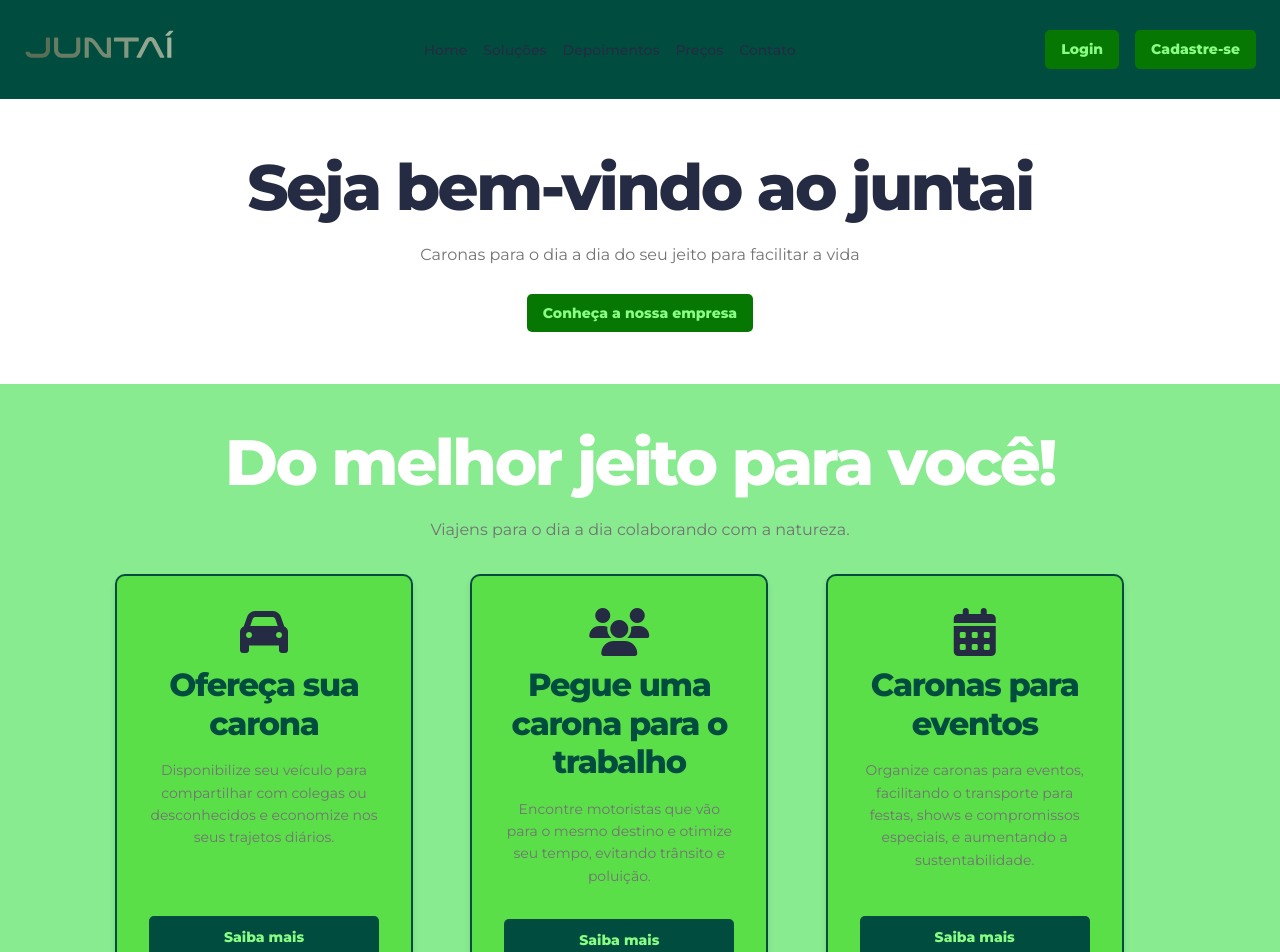
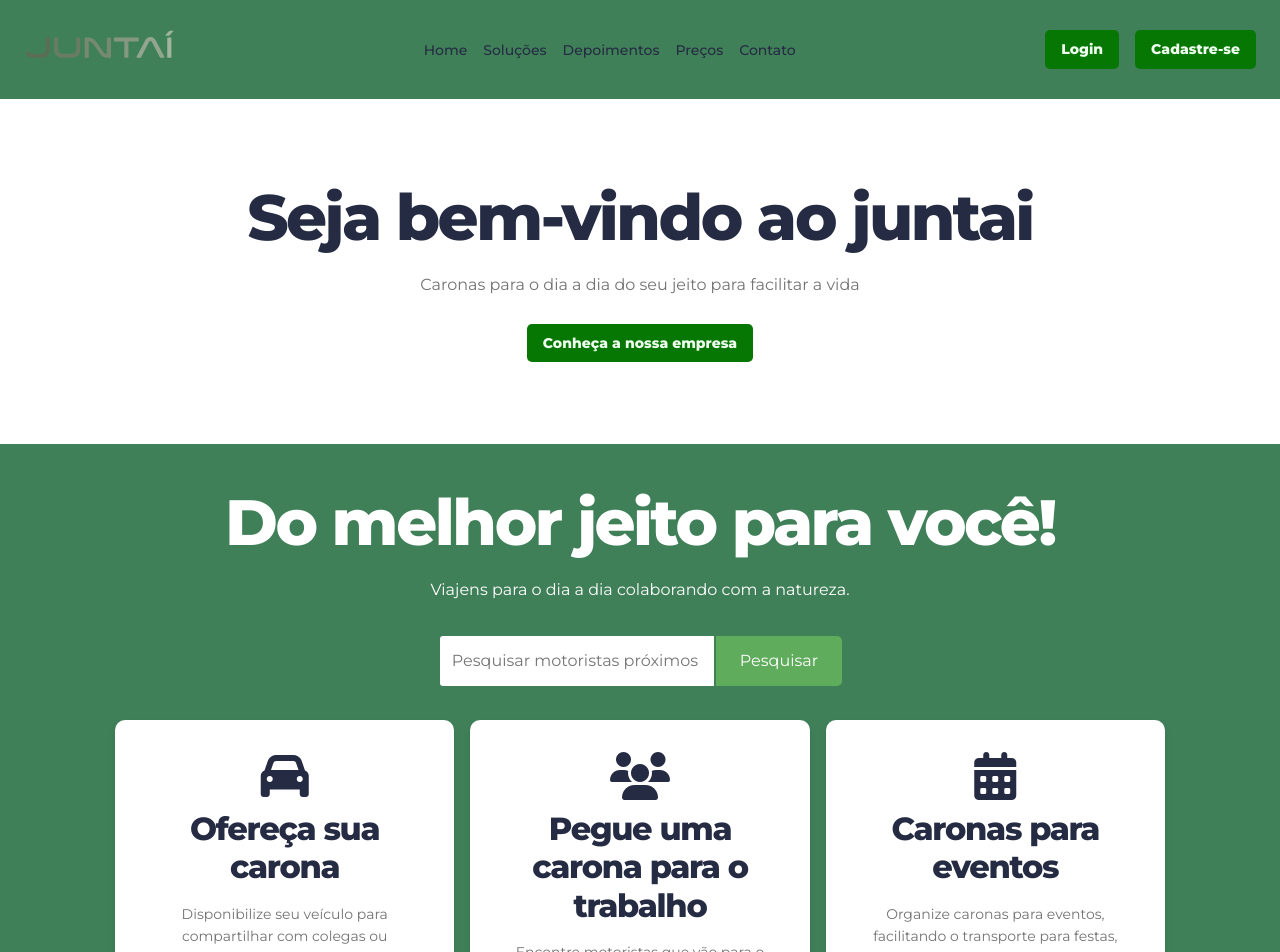
Before and after one commit to gzcottet/project, a React (Vite) app: page / in a window 1280 px wide. Shown: the top 952 px of the page. Built offline with nearby package versions, Linux system fonts and the light colour scheme.

Commit message:
ultima atualizacao

```diff
--- a/src/components/Solutions.tsx
+++ b/src/components/Solutions.tsx
@@ -1,13 +1,20 @@
-import '../styles/solutions.css';
-import '@fortawesome/fontawesome-free/css/all.min.css'; // Certifique-se de que a importação está aqui
+import "../styles/solutions.css";
+import "@fortawesome/fontawesome-free/css/all.min.css";
 
 const Solutions = () => {
   return (
     <section className="solutions container py-lg">
       <h2>Do melhor jeito para você!</h2>
-      <p>
-       Viajens para o dia a dia colaborando com a natureza.
+      <p style={{ color: "#ffffff" }}>
+        Viajens para o dia a dia colaborando com a natureza.
       </p>
+
+      {/* Box de Pesquisa */}
+      <div className="search-box">
+        <input type="text" placeholder="Pesquisar motoristas próximos de mim" />
+        <button className="search-btn">Pesquisar</button>
+      </div>
+
       <div className="even-columns gap-1">
         <div className="card">
           <i className="fas fa-car" style={{ fontSize: '3rem', marginBottom: '10px' }}></i>
--- a/src/styles/hero.css
+++ b/src/styles/hero.css
@@ -1,6 +1,6 @@
 section {
   padding: 4rem 2rem;
-    background-color: #7fda86;
+  background-color: #ffffff;
   text-align: center;
 }
 
@@ -25,7 +25,7 @@ section {
 .btn {
   padding: 1rem 2rem;
   background-color: #007bff;
-    color: rgb(129, 189, 111);
+  color: rgb(255, 255, 255);
   text-decoration: none;
   border-radius: 5px;
 }
--- a/src/styles/heroSection.css
+++ b/src/styles/heroSection.css
@@ -4,27 +4,10 @@
     position: relative;
     overflow: hidden;
     background-color: #ffffff; /* Fundo branco para a seção */
-    padding: 50px 0; /* Espaçamento na seção */
+    padding: 100px 15; /* Espaçamento na seção */
 }
 
-/* Estilos para as imagens dos retângulos */
-.rectangle-one {
-    position: absolute;
-    top: 20px; /* Ajuste a posição vertical */
-    left: 20px; /* Ajuste a posição horizontal */
-    width: 150px; /* Ajuste o tamanho conforme necessário */
-    height: auto;
-    z-index: 1; /* Certifique-se de que esteja atrás do conteúdo */
-}
 
-.rectangle-two {
-    position: absolute;
-    top: 20px; /* Ajuste a posição vertical */
-    right: 20px; /* Ajuste a posição horizontal */
-    width: 150px; /* Ajuste o tamanho conforme necessário */
-    height: auto;
-    z-index: 1; /* Certifique-se de que esteja atrás do conteúdo */
-}
 
 .hero-content {
     position: relative; /* Para garantir que o conteúdo fique acima das imagens */
--- a/src/styles/index.css
+++ b/src/styles/index.css
@@ -14,13 +14,13 @@
 }
 
 :root{
-    --bg-color: #88eb90;
-    --primary-color: #81e686;
-    --secondary-color: #7aff7a;
+    --bg-color: #408059;
+    --primary-color: #408059;
+    --secondary-color: #5c4848;
     --text-color: #252B42;
     --second-text-color: #737373;
-    --ligth-gray:#5bdf49;
-    --light-text-color:#88fd84;
+    --ligth-gray:#ffffff;
+    --light-text-color:#efffef;
 
     --ff-sans: "Montserrat", system-ui, sans-serif;
     --fw-base: 400;
--- a/src/styles/solutions.css
+++ b/src/styles/solutions.css
@@ -1,84 +1,3 @@
-/* Cores principais */
-:root {
-    --bg-color: #9af597; /* Verde claro para o fundo da tela */
-    --navbar-bg-color: #004d40; /* Verde escuro para a navbar */
-    --navbar-btn-bg-color: #8ff38b; /* Verde escuro para os botões da navbar */
-    --navbar-btn-color: #79fa7f; /* Botões brancos na navbar */
-    --primary-color: hsl(0, 0%, 100%); /* Verde principal */
-    --secondary-color: #004d40; /* Verde secundário */
-    --card-bg-color: #ffffff; /* Branco para os cards */
-    --card-border-color: #004d40; /* Verde escuro para a borda dos cards */
-    --card-text-color: #004d40; /* Verde escuro para o texto dos cards */
-    --card-hover-color: #004d40; /* Verde escuro para hover dos cards */
-    --text-color: #004d40; /* Verde escuro para o texto geral */
-    --second-text-color: #004d40; /* Verde escuro para textos secundários */
-    --light-text-color: #ffffff; /* Branco para textos nos botões */
-  }
-
-  /* Estilos globais */
-  body {
-    background-color: var(--bg-color);
-    color: var(--text-color);
-  }
-
-  /* Navbar */
-  header {
-    background-color: var(--navbar-bg-color);
-    color: var(--navbar-btn-color);
-    padding: 1rem 2rem;
-  }
-
-  nav ul {
-    display: flex;
-    gap: 1rem;
-    list-style: none;
-  }
-
-  nav ul li a {
-    color: #ffffff;/* Cor do texto dos links na navbar */
-    text-decoration: none; /* Remove o sublinhado dos links */
-    font-weight: var(--fw-md); /* Supondo que a variável está definida em outro lugar */
-  }
-
-  nav ul li a:hover {
-    color: var(--primary-color); /* Cor do texto ao passar o mouse */
-  }
-
-  /* Botões da Navbar */
-  .login-btn, .signup-btn {
-    background: none;
-    border: 2px solid var(--navbar-btn-bg-color);
-    color: #ffffff; /* Cor do texto dos botões na navbar */
-    padding: 0.5rem 1rem;
-    border-radius: 5px;
-    cursor: pointer;
-  }
-
-  .signup-btn {
-    background-color: var(--primary-color);
-    color: var(--light-text-color);
-  }
-
-  /* Botões gerais */
-  button.primary-btn {
-    background-color: #ffffff;
-    color: var(--light-text-color);
-    padding: 0.75rem 1.5rem;
-    border-radius: 5px;
-  }
-
-  button.secondary-btn {
-    background-color: #ffffff;
-    color: #ffffff;
-    padding: 0.75rem 1.5rem;
-    border-radius: 5px;
-  }
-
-  button:hover {
-    opacity: 0.8;
-  }
-
-  /* Seção de soluções */
 .solutions {
   text-align: center;
   padding: var(--py-xl) 0;
@@ -96,31 +15,58 @@
   margin-bottom: var(--py-lg);
 }
 
+/* Estilos da Box de Pesquisa */
+.search-box {
+  display: flex;
+  justify-content: center;
+  align-items: center;
+  margin-bottom: 2rem;
+}
+
+.search-box input {
+  padding: 0.75rem;
+  border: 2px solid #408059; /* Cor verde escura */
+  border-radius: 5px 0 0 5px;
+  font-size: 1rem;
+  width: 250px;
+}
+
+.search-box .search-btn {
+  padding: 0.75rem 1.5rem;
+  background-color: #5fac5c; /* Verde claro */
+  color: #ffffff;
+  border: none;
+  border-radius: 0 5px 5px 0;
+  cursor: pointer;
+}
+
+.search-box .search-btn:hover {
+  background-color: #408059; /* Verde escuro */
+}
+
+/* Cards */
 .even-columns {
   display: flex;
-    flex-wrap: wrap; /* Permite que os cards se movam para baixo quando não cabem na linha */
-    gap: 1.5rem; /* Espaço entre os cards */
-    justify-content: center; /* Alinha os cards ao centro */
+  flex-wrap: wrap;
+  gap: 1.5rem;
+  justify-content: center;
 }
 
-  /* Estilos dos cards */
 .card {
-    background-color: var(--card-bg-color);
+  padding: 2rem;
+  background-color: #ffffff;
   border: 2px solid var(--card-border-color);
   border-radius: 10px;
-    padding: var(--py-base);
-    width: 230px;
-    height: 350px;
-    box-shadow: 0 4px 6px rgba(0, 0, 0, 0.1);
-    transition: transform 0.3s ease, box-shadow 0.3s ease; /* Adiciona transição suave para o hover */
+  box-shadow: 0px 4px 6px rgba(0, 0, 0, 0.1);
+  transition: transform 0.3s ease, box-shadow 0.3s ease;
   display: flex;
   flex-direction: column;
   justify-content: space-between;
 }
 
 .card:hover {
-    transform: scale(1.05); /* Aumenta o tamanho do card */
-    box-shadow: 0 8px 12px rgba(0, 0, 0, 0.2); /* Aumenta a sombra para destacar o card */
+  transform: scale(1.05);
+  box-shadow: 0 8px 12px rgba(0, 0, 0, 0.2);
 }
 
 .card h3 {
@@ -138,7 +84,7 @@
 .card .btn {
   margin-top: auto;
   padding: 10px;
-    background-color: var(--card-hover-color);
+  background-color: #408059; /* Cor verde escura */
   color: var(--light-text-color);
   border: none;
   border-radius: 5px;
@@ -149,48 +95,3 @@
 .card .btn:hover {
   background-color: var(--primary-color);
 }
-
-  /* Hero Section */
-  .hero {
-    display: flex;
-    flex-direction: column;
-    align-items: center;
-    justify-content: center;
-    min-height: 100vh;
-    padding: var(--py-xl) var(--px-lg);
-  }
-
-  .hero h1, .hero p {
-    margin-bottom: 1rem;
-  }
-
-  /* Responsividade */
-  @media (max-width: 768px) {
-    .even-columns {
-      display: grid;
-      grid-template-columns: repeat(auto-fill, minmax(200px, 1fr)); /* Ajusta a quantidade de colunas */
-      gap: 1rem; /* Espaço entre os cards */
-    }
-
-    .btn-wrapper {
-      flex-direction: column;
-      gap: 0.5rem;
-    }
-  }
-
-  @media (min-width: 1280px) {
-    .container {
-      --max-width: 1050px;
-    }
-
-    .desktop-only {
-      display: block;
-    }
-
-    .even-columns {
-      display: flex;
-      flex-wrap: wrap;
-      gap: 1.5rem;
-      justify-content: center;
-    }
-  }
```
Lines whose indentation alone changed are shown as unchanged.
